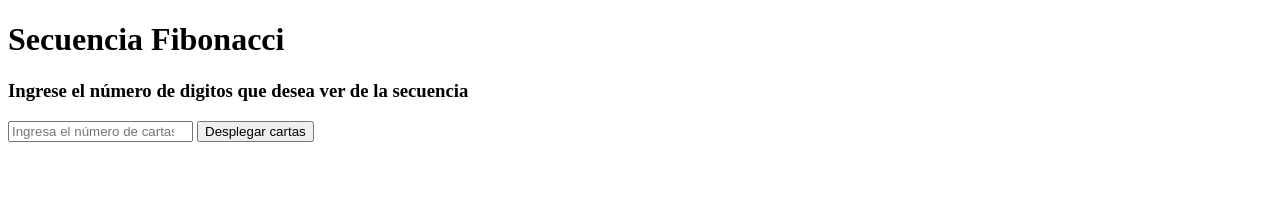
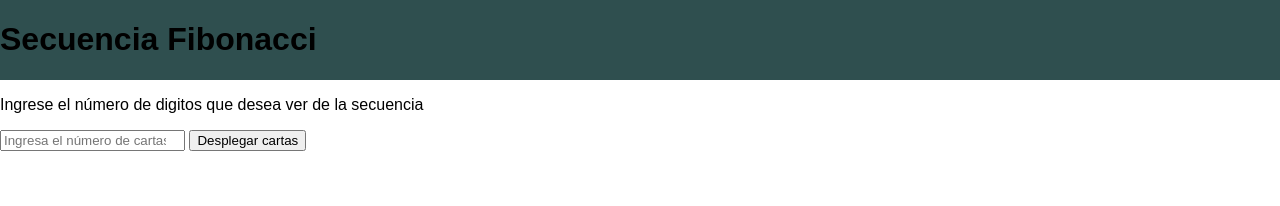
Before and after one commit to 2022-SEMI-DESIX-G2/ramos-andres, a plain HTML site: page Lab_4/lab4.html in a window 1280 px wide. Drawn offline with Linux system fonts and the light colour scheme.

Commit message:
modificacion final del .css

```diff
--- a/Lab_4/lab4.css
+++ b/Lab_4/lab4.css
@@ -1,6 +1,21 @@
+*{
+    box-sizing: border-box;
+    font-family: Arial, Helvetica, sans-serif;
+}
+
+body {
+    margin: 0;
+    font-family: Arial, Helvetica, sans-serif;
+  }
+
+.cabecera{
+    overflow: hidden;
+    background-color: darkslategrey;
+}
+
 .carta{
 width: 5em;
-height: 2em;
+height: 8em;
 box-shadow: 0 4px 8px 0 rgba(0, 0, 0, 0.2);
 transition: 0.3s;
 border-radius: 5px;
@@ -17,4 +32,5 @@ text-align: center;
     flex-wrap: wrap;
     width: 100%;
     margin: 2em 0em;
+    padding: 10px;
 }
--- a/Lab_4/lab4.html
+++ b/Lab_4/lab4.html
@@ -8,18 +8,23 @@
     <title>Secuencia Fibonacci</title>
 </head>
 <body>
-   <div class="container">
-       <form action="" id="formulario" method="get">
-                <H1><b>Secuencia Fibonacci</b></H1>
-                <h3>Ingrese el número de digitos que desea ver de la secuencia</h3>
-                <input type="number" min="0" id="integer" name="entero" placeholder="Ingresa el número de cartas">
-                <input type="submit" name="button" id="button" value="Desplegar cartas">
-                <div id="contenedor"></div>
-                <script src="lab4.js"></script>
+
+
+    <div class="cabecera">
+        <H1><b>Secuencia Fibonacci</b></H1>
+    </div>
+
+   <div class="contenido">
+       <form action="" id="formulario" method="post">
+            <div>
+                    <p>Ingrese el número de digitos que desea ver de la secuencia</p>
+                    <input type="number" min="0" id="integer" name="entero" placeholder="Ingresa el número de cartas">
+                    <input type="submit" name="button" id="button" value="Desplegar cartas">
+                    <div id="contenedor"></div>
+                    <script src="lab4.js"></script>
+            </div>
        </form>
    </div>
 
-
-
 </body>
 </html>
```
